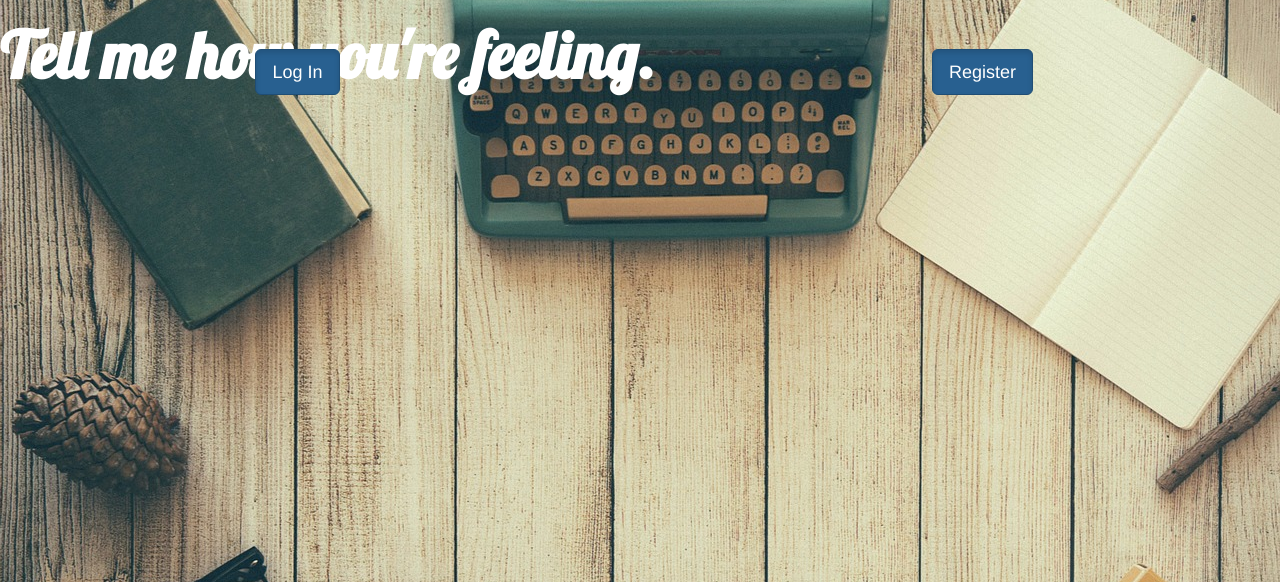
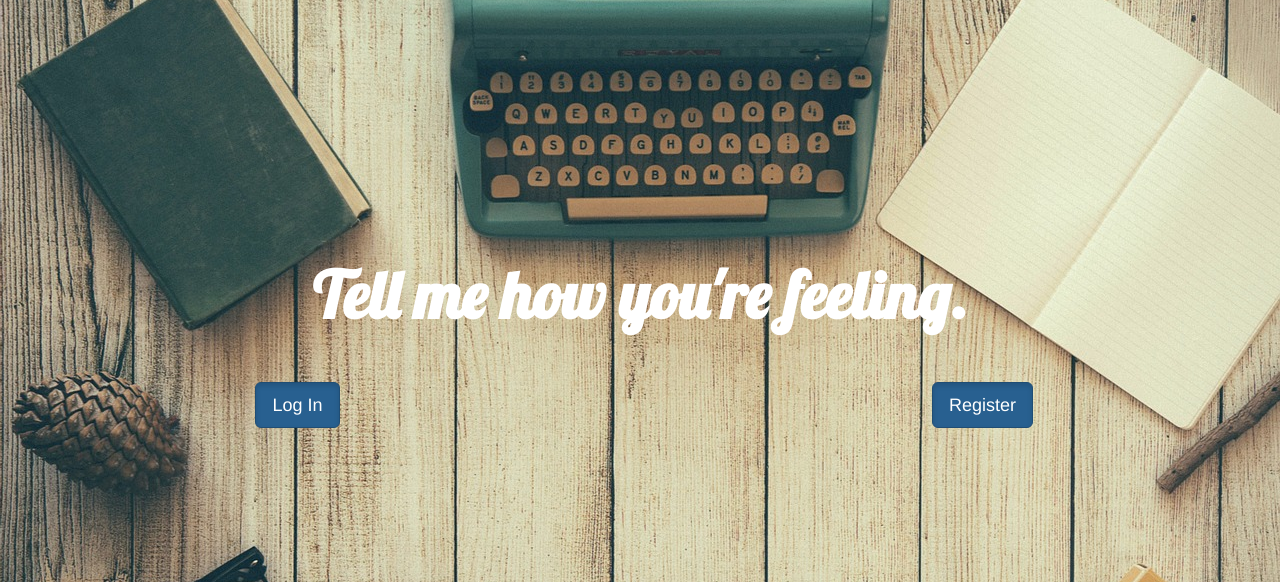
Before and after one commit to larryTheGeek/Journal-Entries-Project, a Flask app: page / in a window 1280 px wide; the page is wider, and only the part inside the window is pictured. Shown: the part 51-633 px from the top of that part. Run offline with Flask 2, Linux system fonts and the light colour scheme; data that the repository does not hold is empty; some libraries are stand-ins or nearby versions.

Commit message:
added br tags to html and changed the advise css class so that tell me how youre feeling isnt squashed

```diff
--- a/static/css/style.css
+++ b/static/css/style.css
@@ -91,7 +91,7 @@
 }
 
 .advise {
-    position: absolute;
+    position: relative;
     font-size: 65px;
     color: #fff;
     font-weight: bold;
```
Also changed, not shown: templates/homepage.html (+12 -0 lines).
